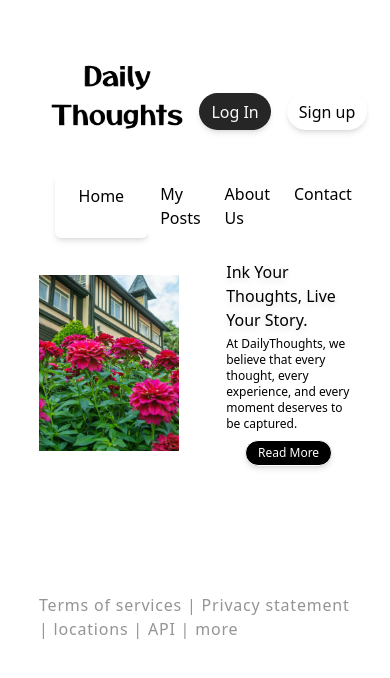
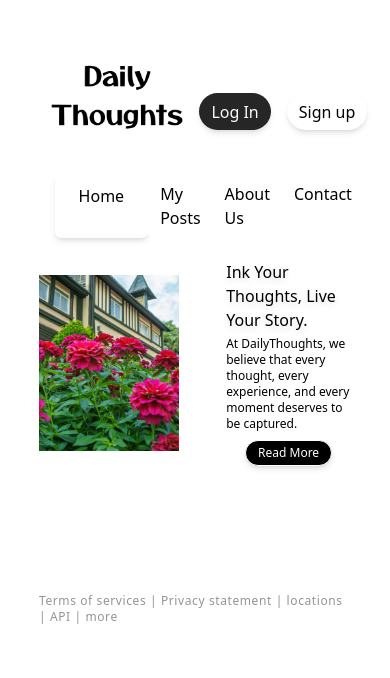
Before and after one commit to suz608/MiniBlogApp, a Vue app in the folder frontend/: page / in a window 390 px wide. Shown: the top 678 px of the page. Built offline with nearby package versions, Linux system fonts and the light colour scheme; no server answers; the HTML template or start-up script is replaced by a standard one.

Commit message:
Adjust BottomCpn size

```diff
--- a/frontend/src/components/BottomCpn.vue
+++ b/frontend/src/components/BottomCpn.vue
@@ -2,7 +2,7 @@
 </script>
 
 <template>
-    <div class="sm:text-xs md:text-sm lg:text-md flex justify-evenly text-[rgb(150,147,147)] mt-[15vh] mb-[10vh] tracking-wider">
+    <div class="text-xs md:text-sm lg:text-md flex justify-evenly text-[rgb(150,147,147)] mt-[15vh] mb-[10vh] tracking-wider">
         <a>Terms of services | Privacy statement | locations | API | more</a>
     </div>
 </template>
```
